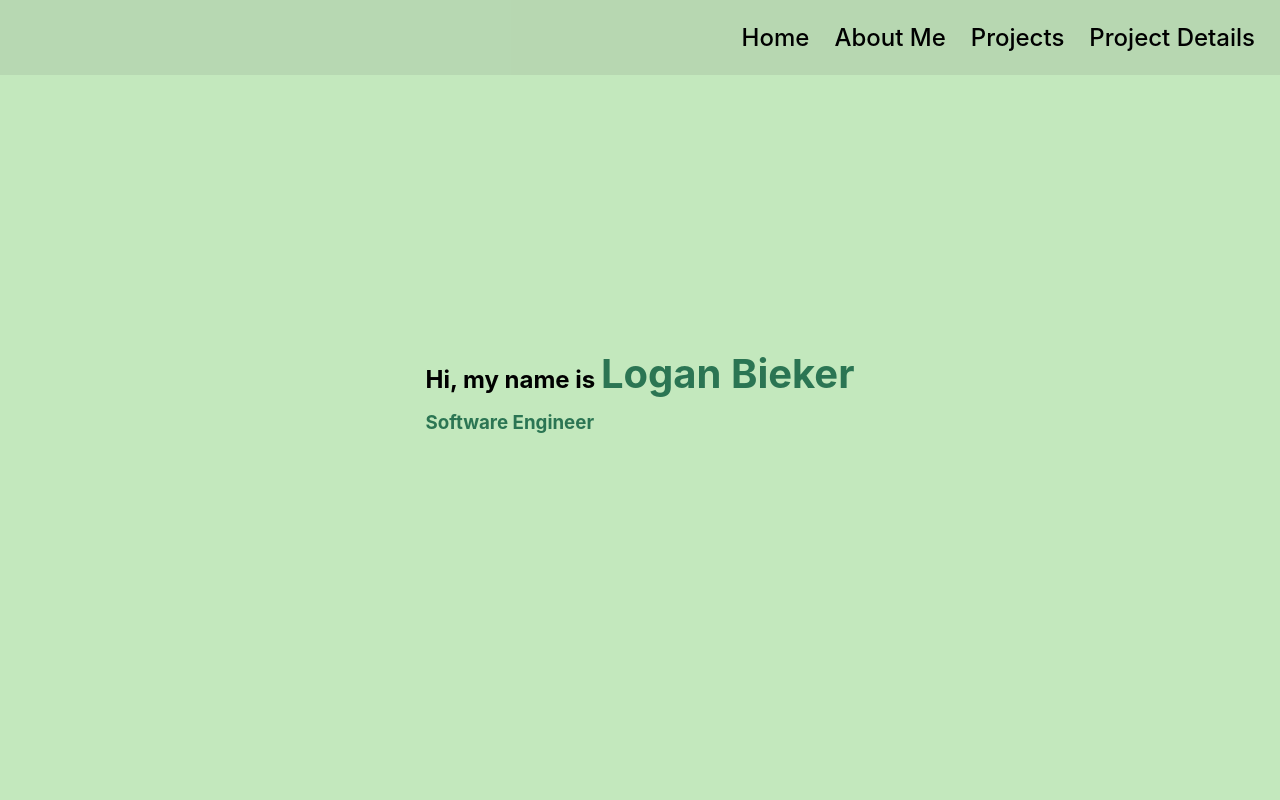
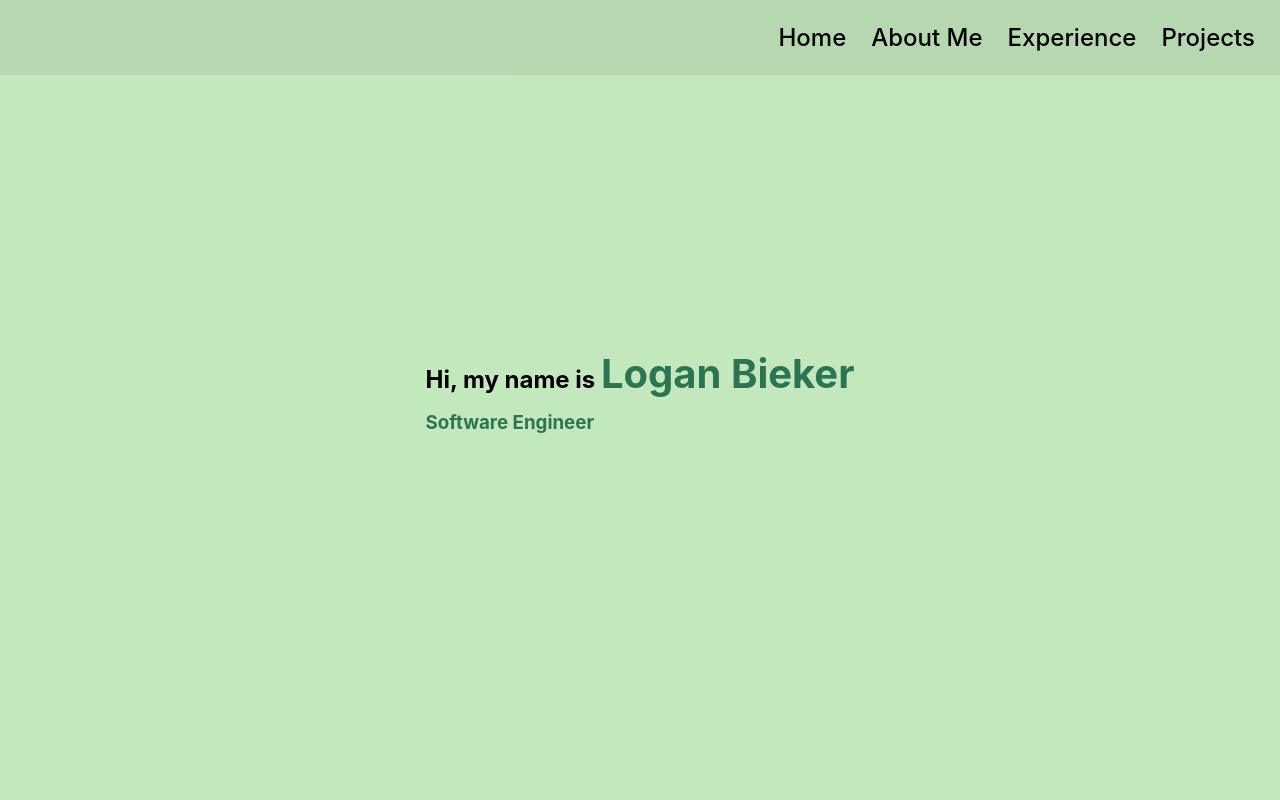
Before and after one commit to LoganBieker/LoganBiekerPortfolio, a React (Vite) app in the folder portfolio-website/: page / in a window 1280 px wide. Shown: the top 800 px of the page. Built offline with nearby package versions, Linux system fonts and the light colour scheme.

Commit message:
corrected nav bar

```diff
--- a/portfolio-website/src/Components/Navbar.jsx
+++ b/portfolio-website/src/Components/Navbar.jsx
@@ -9,8 +9,8 @@ export default function NavBar() {
         <div className="nav-bar">
             <Link smooth className='nav-items' to="#Home">Home</Link>
             <Link smooth className='nav-items' to="#AboutMe">About Me</Link>
-            <Link smooth className='nav-items' to="#Experience">Projects</Link>
-            <Link smooth className='nav-items' to="#Projects">Project Details</Link>
+            <Link smooth className='nav-items' to="#Experience">Experience</Link>
+            <Link smooth className='nav-items' to="#Projects">Projects</Link>
         </div>
     );
 }
```
